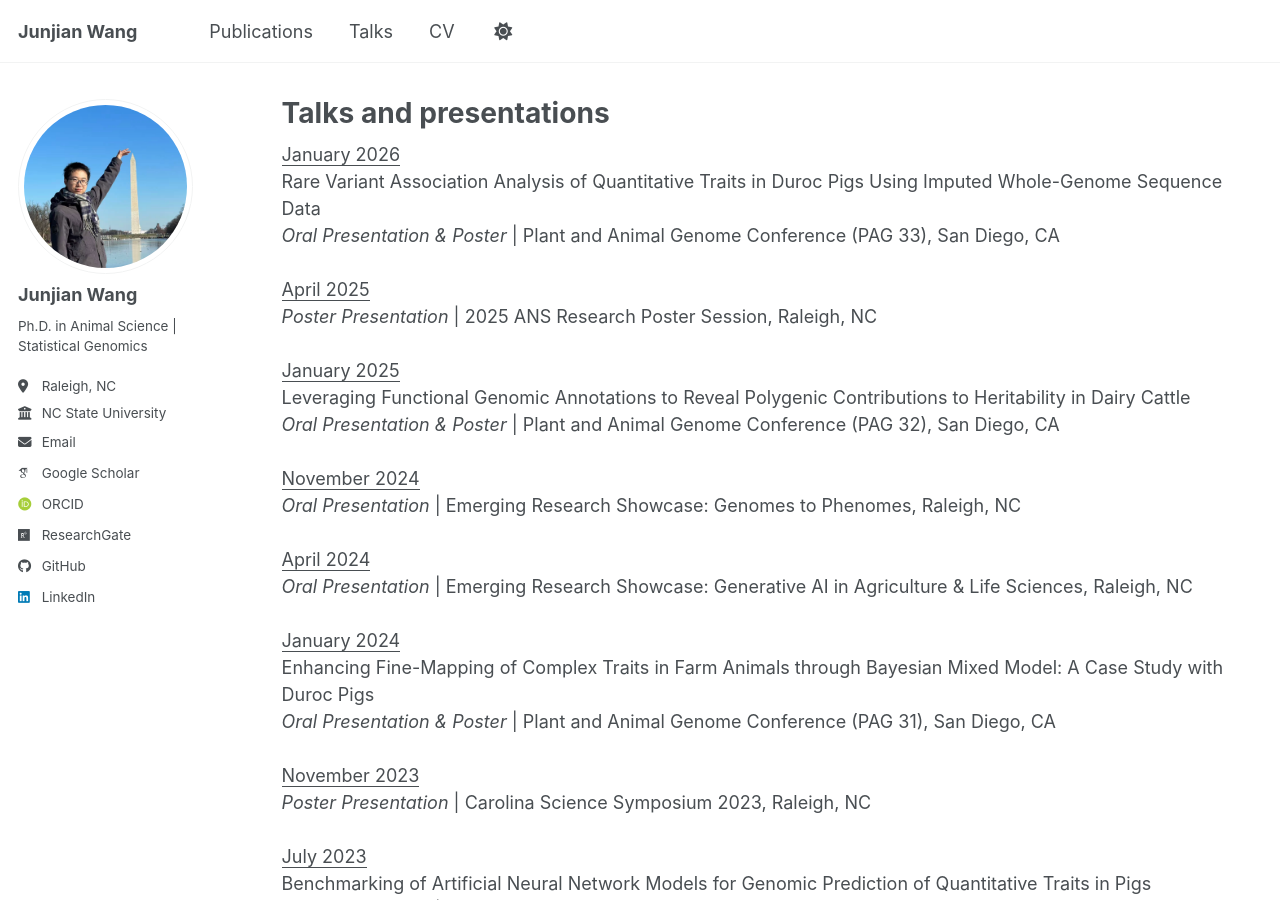
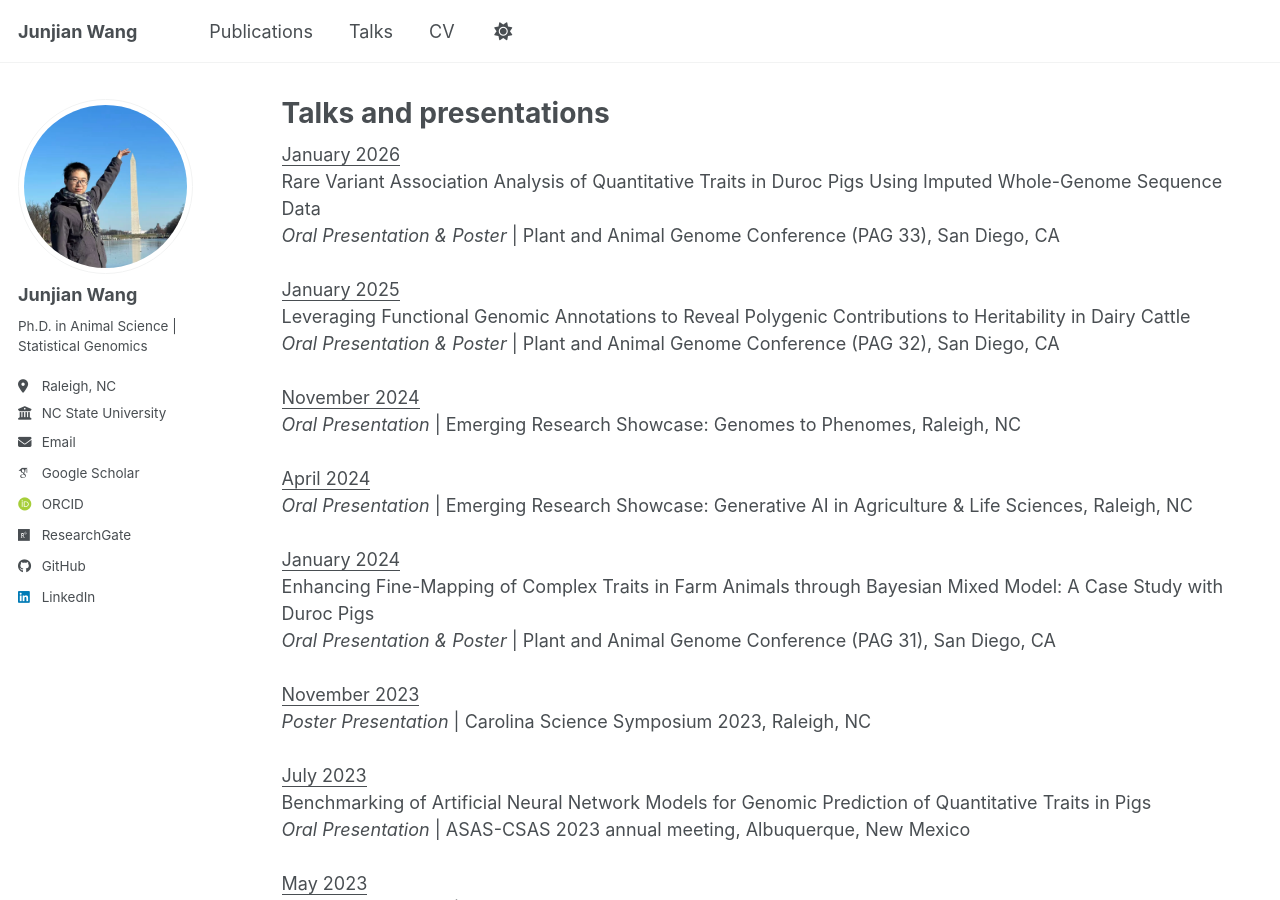
Before and after one commit to JJWang259/JJWang259.github.io, a Jekyll site: the page built from _pages/talks.html, in a window 1280 px wide and 900 px high. Built offline with Jekyll 4.4.1, drawn with Linux system fonts in a browser that asks for light colours; some web fonts are replaced; a script bundle is joined from its source files by our own code; library files that are not in the unit come from our copies.

Commit message:
Remove 2025 ANS Research Poster Session details
Removed outdated talk details for the 2025 ANS Research Poster Session.

```diff
--- a/_data/talks.yml
+++ b/_data/talks.yml
@@ -3,13 +3,6 @@
   type: "Oral Presentation & Poster"
   event: "Plant and Animal Genome Conference (PAG 33)"
   location: "San Diego, CA"
-  link: ""
-
-- date: "2025-04-17"
-  title: ""
-  type: "Poster Presentation"
-  event: "2025 ANS Research Poster Session"
-  location: "Raleigh, NC"
   link: ""
 
 - date: "2025-01-10"
```
